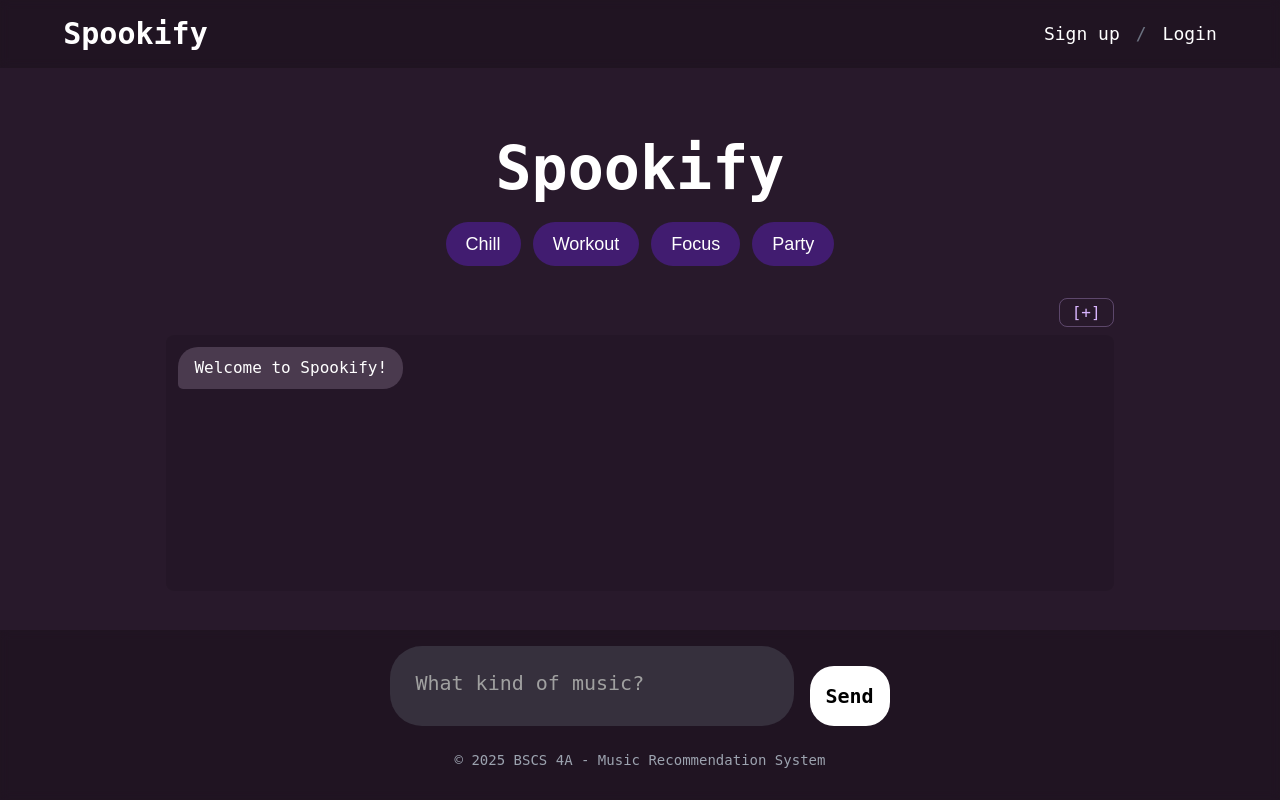
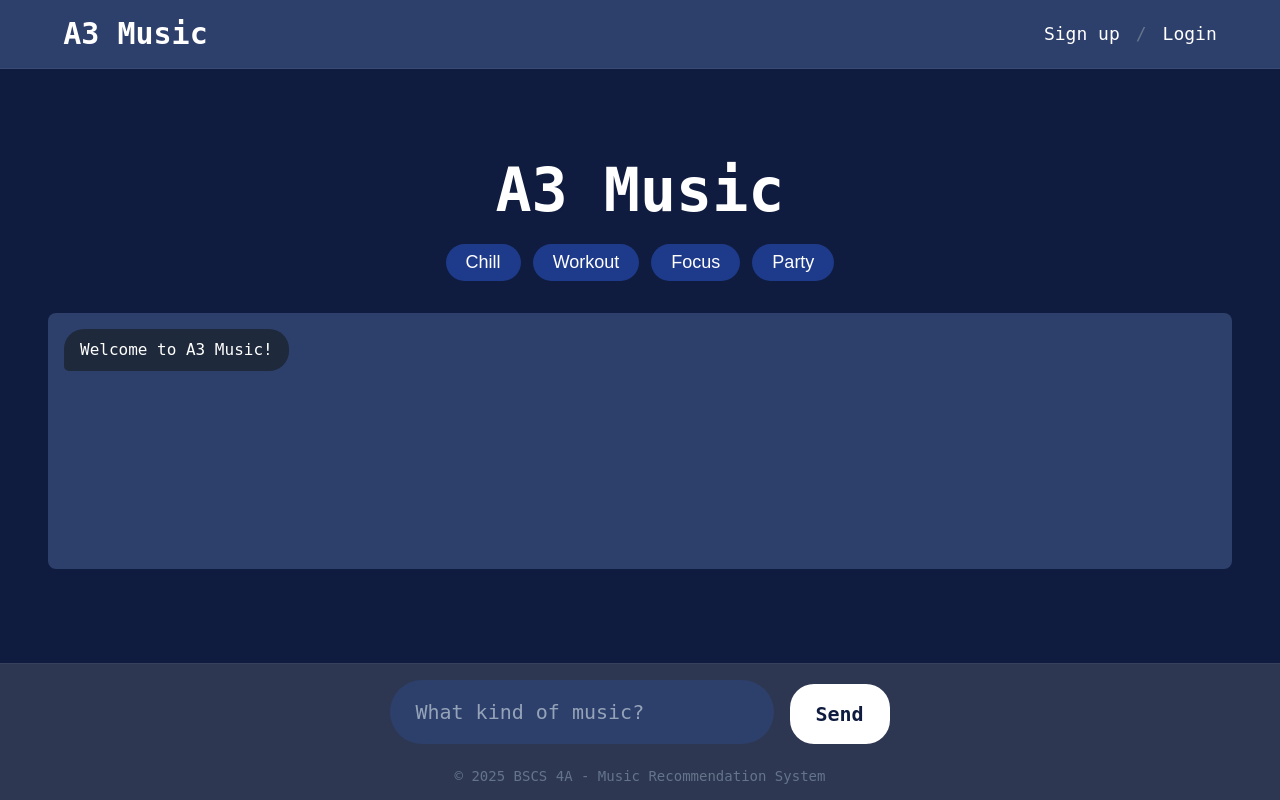
Before and after one commit to susgomA/Music-Recommendation-Web-System, a Flask app: page / in a window 1280 px wide. Run offline with Flask 3, Linux system fonts and the light colour scheme.

Commit message:
All Change (Color, and Frontend)

```diff
--- a/Project System/static/script.js
+++ b/Project System/static/script.js
@@ -5,9 +5,12 @@ document.addEventListener('DOMContentLoaded', () => {
     const chatInput = document.getElementById('chat-input');
     const presetButtonsContainer = document.getElementById('preset-buttons');
     const sendButton = chatForm.querySelector('button[type="submit"]');
-    const toggleChatBtn = document.getElementById('toggle-chat-btn');
+
+    // Flag to track if the chat session has started
+    let isChatActive = false;
 
     // --- Auto-Resize Textarea Logic ---
+    if(chatInput) {
         chatInput.addEventListener('input', function() {
             this.style.height = 'auto';
             this.style.height = (this.scrollHeight) + 'px';
@@ -20,33 +23,25 @@ document.addEventListener('DOMContentLoaded', () => {
                 chatForm.dispatchEvent(new Event('submit'));
             }
         });
-
-    // --- Expand/Shrink Logic ---
-    function setChatExpansion(expand) {
-        if (expand) {
-            chatLog.classList.add('expanded');
-            toggleChatBtn.textContent = '[-]';
-        } else {
-            chatLog.classList.remove('expanded');
-            toggleChatBtn.textContent = '[+]';
-        }
-        // Scroll to bottom after transition triggers
-        setTimeout(scrollToBottom, 350);
     }
 
-    toggleChatBtn.addEventListener('click', () => {
-        const isExpanded = chatLog.classList.contains('expanded');
-        setChatExpansion(!isExpanded);
-    });
-
-    // --- Scroll Helper ---
-    function scrollToBottom() {
-        chatLog.scrollTop = chatLog.scrollHeight;
+    // --- Start Chat Session (Layout Transition) ---
+    function startChatSession() {
+        if (!isChatActive && presetButtonsContainer && chatLog) {
+            isChatActive = true;
+            presetButtonsContainer.classList.add('hidden');
+            chatLog.classList.add('expanded');
+            setTimeout(scrollToBottom, 550);
+        }
     }
 
-    // --- Helper Functions ---
+    function scrollToBottom() {
+        if(chatLog) chatLog.scrollTop = chatLog.scrollHeight;
+    }
 
     function displayMessage(message, sender) {
+        if(!chatLog) return;
+
         const messageElement = document.createElement('div');
         messageElement.classList.add('chat-bubble');
 
@@ -59,30 +54,30 @@ document.addEventListener('DOMContentLoaded', () => {
         }
 
         chatLog.appendChild(messageElement);
-
-        // Scroll immediately
         scrollToBottom();
-        // Scroll again slightly later to handle image loading or rendering delays
         setTimeout(scrollToBottom, 50);
     }
 
     function toggleInputState(disabled) {
-        chatInput.disabled = disabled;
+        if(chatInput) chatInput.disabled = disabled;
+        if(sendButton) {
             sendButton.disabled = disabled;
             sendButton.textContent = disabled ? 'Thinking...' : 'Send';
         }
+    }
 
-
-    // --- AI Communication Function ---
-
+    // --- AI Communication ---
     async function sendMessage(message) {
         if (message.trim() === "") return;
 
-        // 1. Display user message
+        startChatSession();
+
         displayMessage(message.replace(/\n/g, '<br>'), 'user');
 
+        if(chatInput) {
             chatInput.value = '';
-        chatInput.style.height = 'auto'; // Reset height
+            chatInput.style.height = 'auto';
+        }
 
         toggleInputState(true);
 
@@ -104,27 +99,26 @@ document.addEventListener('DOMContentLoaded', () => {
 
         } catch (error) {
             console.error('Fetch error:', error);
-            const errorMessage = "🤖 **Error**: Sorry, the recommender is temporarily offline. Please check the server logs.";
+            const errorMessage = "🤖 **Error**: Sorry, the recommender is temporarily offline.";
             displayMessage(errorMessage, 'bot');
         } finally {
             toggleInputState(false);
-            // One final scroll check
             setTimeout(scrollToBottom, 100);
         }
     }
 
-
     // --- Event Listeners ---
-
+    if (chatForm) {
         chatForm.addEventListener('submit', (e) => {
             e.preventDefault();
             const messageText = chatInput.value.trim();
-
             if (messageText) {
                 sendMessage(messageText);
             }
         });
+    }
 
+    if (presetButtonsContainer) {
         presetButtonsContainer.addEventListener('click', (e) => {
             if (e.target.tagName === 'BUTTON' && e.target.classList.contains('preset-btn')) {
                 const presetText = e.target.textContent.trim();
@@ -132,5 +126,5 @@ document.addEventListener('DOMContentLoaded', () => {
                 sendMessage(message);
             }
         });
-
+    }
 });
--- a/Project System/static/style.css
+++ b/Project System/static/style.css
@@ -1,3 +1,38 @@
+/* --- DARK MODE ONLY THEME (Hardcoded) --- */
+:root {
+    /* Main Background (Deep Navy) */
+    --bg-color: #0f1c3f;
+
+    /* Text Colors */
+    --text-color: #ffffff;
+    --label-color: #cbd5e1;
+
+    /* Nav/Footer Backgrounds */
+    --nav-bg: #2d3f6b;
+    --footer-bg: #2d3752;
+
+    /* Chat Elements */
+    --chat-bg: #2d3f6b;
+    --bubble-user: #1e3a8a;
+    --bubble-bot: #1e293b;
+
+    /* Inputs */
+    --input-bg: #3e5477;
+    --input-border: #4b5d88;
+    --input-text: #ffffff;
+    --input-placeholder: #94a3b8;
+    --input-focus: #38bdf8;
+
+    /* Accents & Buttons */
+    --accent-color: #38bdf8;
+    --btn-bg: #1e3a8a;
+    --btn-text: #ffffff;
+
+    /* Send Button */
+    --send-btn-bg: #ffffff;
+    --send-btn-text: #0f1c3f;
+}
+
 html {
     height: 100%;
     box-sizing: border-box;
@@ -10,32 +45,22 @@ body {
     height: 100%;
     display: flex;
     flex-direction: column;
-    -webkit-font-smoothing: antialiased;
-    -moz-osx-font-smoothing: grayscale;
     margin: 0;
     font-family: 'VT323', monospace;
-    background-color: #28192B;
-    color: #FFFFFF;
+    background-color: var(--bg-color);
+    color: var(--text-color);
+    overflow: hidden; /* Lock scroll for main chat app */
 }
 
 /* Transitions */
-.transition-colors {
-    transition-property: color, background-color, border-color, text-decoration-color, fill, stroke;
-    transition-timing-function: cubic-bezier(0.4, 0, 0.2, 1);
-    transition-duration: 150ms;
-}
 .transition-all {
     transition-property: all;
-    transition-timing-function: cubic-bezier(0.4, 0, 0.2, 1);
-    transition-duration: 150ms;
-}
-.duration-200 {
     transition-duration: 200ms;
 }
 
 /* Navbar */
 nav {
-    background-color: rgba(0, 0, 0, 0.2);
+    background-color: var(--nav-bg);
     backdrop-filter: blur(4px);
     width: 100%;
     padding: 1rem;
@@ -43,6 +68,7 @@ nav {
     top: 0;
     left: 0;
     z-index: 50;
+    border-bottom: 1px solid rgba(255,255,255,0.05);
 }
 nav .container {
     margin-left: auto;
@@ -59,11 +85,11 @@ nav .logo-link {
     font-size: 1.875rem;
     line-height: 2.25rem;
     font-weight: 700;
-    color: #FFFFFF;
+    color: var(--text-color);
     text-decoration: none;
 }
 nav .logo-link:hover {
-    color: #D8B4FE;
+    color: var(--accent-color);
 }
 nav .auth-links {
     display: flex;
@@ -73,14 +99,14 @@ nav .auth-links {
     gap: 1rem;
 }
 nav .auth-links a {
-    color: #FFFFFF;
+    color: var(--text-color);
     text-decoration: none;
 }
 nav .auth-links a:hover {
-    color: #D8B4FE;
+    color: var(--accent-color);
 }
 nav .auth-links .divider {
-    color: #6B7280;
+    color: #64748b;
 }
 
 /* Main Content */
@@ -96,144 +122,135 @@ main {
     margin-right: auto;
     padding-left: 1rem;
     padding-right: 1rem;
-    padding-top: 6rem;
-    padding-bottom: 12rem;
+    padding-top: 6rem; /* Space for Navbar */
+    padding-bottom: 12rem; /* Space for Footer */
+    height: 100vh;
 }
 main h1 {
     font-size: 3.75rem;
     line-height: 1;
-    color: #FFFFFF;
+    color: var(--text-color);
     font-weight: 700;
     margin-bottom: 1.5rem;
+    transition: all 0.5s ease;
 }
+
+/* Preset Buttons */
 #preset-buttons {
     display: flex;
     flex-wrap: wrap;
     justify-content: center;
     gap: 0.75rem;
     margin-bottom: 2rem;
+    transition: all 0.5s ease-in-out;
+    max-height: 200px;
+    opacity: 1;
 }
 .preset-btn {
-    background-color: rgba(91, 33, 182, 0.5);
-    color: #FFFFFF;
+    background-color: var(--btn-bg);
+    color: var(--btn-text);
     padding: 0.5rem 1.25rem;
     border-radius: 9999px;
     font-size: 1.125rem;
-    line-height: 1.75rem;
     cursor: pointer;
     border: none;
-    transition: all 200ms cubic-bezier(0.4, 0, 0.2, 1);
+    transition: all 200ms;
 }
 .preset-btn:hover {
-    background-color: rgba(107, 33, 168, 0.7);
+    filter: brightness(1.2);
 }
 
-/* --- UPDATED: Chat Controls (External Button) --- */
-.chat-controls {
-    width: 80%;
-    display: flex;
-    justify-content: flex-end; /* Align button to right */
-    margin-bottom: 0.5rem;
-}
-#toggle-chat-btn {
-    background: transparent;
-    border: 1px solid rgba(216, 180, 254, 0.3);
-    color: #D8B4FE;
-    font-family: 'VT323', monospace;
-    font-size: 1rem;
-    cursor: pointer;
-    padding: 0.25rem 0.75rem;
-    border-radius: 0.5rem;
-    transition: all 0.2s;
-}
-#toggle-chat-btn:hover {
-    background: rgba(216, 180, 254, 0.1);
-    border-color: #D8B4FE;
-    color: #FFFFFF;
+#preset-buttons.hidden {
+    max-height: 0;
+    opacity: 0;
+    margin-bottom: 0;
+    pointer-events: none;
+    overflow: hidden;
 }
 
 /* Chat Log */
 #chat-log {
-    width: 80%;
-    height: 16rem; /* Default Height */
+    position: relative;
+    width: 100%;
+    height: 16rem;
     overflow-y: auto;
     display: flex;
     flex-direction: column;
     gap: 0.75rem;
-    padding: 0.75rem;
-    background-color: rgba(0, 0, 0, 0.1);
+    padding: 1rem;
+    background-color: var(--chat-bg);
     border-radius: 0.5rem;
     margin-bottom: 1rem;
-    transition: height 0.3s ease-in-out;
+    transition: height 0.5s ease-in-out;
 }
 
-/* Expanded State */
 #chat-log.expanded {
-    height: 55vh;
+    height: calc(100vh - 280px);
 }
 
 /* Footer */
 footer {
-    background-color: rgba(0, 0, 0, 0.2);
-    backdrop-filter: blur(4px);
+    background-color: var(--footer-bg);
     width: 100%;
     padding: 1rem;
     position: fixed;
     bottom: 0;
     left: 0;
     z-index: 50;
+    border-top: 1px solid rgba(255,255,255,0.05);
 }
 #chat-form {
     display: flex;
     align-items: flex-end;
     justify-content: center;
     width: 40%;
-    max-width: 90%;
+    max-width: 95%;
     margin-left: auto;
     margin-right: auto;
     gap: 1rem;
 }
 #chat-input {
     flex-grow: 1;
-    background-color: #36303d;
-    color: #FFFFFF;
+    background-color: #2d3f6b; /* Darker pill */
+    color: #ffffff;
     font-family: 'VT323', monospace;
     font-size: 1.25rem;
-    line-height: 2;
+    line-height: 1.5;
     padding: 1rem 1.5rem;
     border-radius: 2rem;
     border: 1px solid transparent;
     outline: none;
-    transition: all 150ms cubic-bezier(0.4, 0, 0.2, 1);
+    transition: all 150ms;
 
     margin: 0 0 0.5rem 0;
     text-align: justify;
 
     resize: none;
     overflow-y: hidden;
-    min-height: 80px;
-    max-height: 200px;
+    min-height: 60px;
+    max-height: 300px;
 }
 #chat-input::placeholder {
-    color: #a0a0a0;
+    color: #94a3b8;
     text-align: left;
 }
 #chat-input:focus {
-    border-color: #6a6a75;
-    background-color: #36303d;
+    border-color: var(--input-focus);
 }
 
-/* Send Button */
+/* Send Button (White pill) */
 footer button[type="submit"] {
-    background-color: #FFFFFF;
-    color: #000000;
+    background-color: var(--send-btn-bg);
+    color: var(--send-btn-text);
     font-family: 'VT323', monospace;
     font-size: 1.25rem;
     font-weight: 700;
 
-    width: 80px;
+    width: auto;
+    min-width: 100px;
     height: 60px;
-    padding: 0;
+    padding: 0 1.5rem;
+
     display: flex;
     align-items: center;
     justify-content: center;
@@ -241,23 +258,24 @@ footer button[type="submit"] {
     border-radius: 1.5rem;
     border: none;
     cursor: pointer;
-    transition: all 150ms cubic-bezier(0.4, 0, 0.2, 1);
+    transition: all 150ms;
     margin-bottom: 0.5rem;
 }
 footer button[type="submit"]:hover {
-    background-color: #f0f0f0;
+    filter: brightness(0.9);
     transform: scale(1.05);
 }
-footer button[type="submit"]:focus {
-    outline: none;
-    box-shadow: 0 0 0 2px #28192B, 0 0 0 4px #FFFFFF;
+
+/* Copyright (Centered in footer) */
+.footer-bottom {
+    width: 100%;
+    text-align: center;
+    margin-top: 1rem;
 }
-footer .copyright {
-    text-align: center;
-    color: #9CA3AF;
+.copyright {
+    color: #64748b;
     font-size: 0.875rem;
-    line-height: 1.25rem;
-    margin-top: 1rem;
+    margin: 0;
 }
 
 /* Chat Bubbles */
@@ -269,41 +287,30 @@ footer .copyright {
     line-height: 1.4;
     word-wrap: break-word;
 }
-
 .chat-bubble-user {
-    background-color: #583D72;
+    background-color: var(--bubble-user);
     align-self: flex-end;
     border-bottom-right-radius: 5px;
+    color: #ffffff;
 }
-
 .chat-bubble-bot {
-    background-color: #4A3A4E;
+    background-color: var(--bubble-bot);
     align-self: flex-start;
     border-bottom-left-radius: 5px;
 }
 .chat-bubble-bot a {
     font-weight: 700;
     text-decoration: underline;
-    color: #D8B4FE;
-}
-.chat-bubble-bot a:hover {
-    color: #F3E8FF;
+    color: var(--accent-color);
 }
 
-/* Custom scrollbar for chat */
 #chat-log::-webkit-scrollbar {
     width: 8px;
 }
 #chat-log::-webkit-scrollbar-track {
-    background: #28192B;
+    background: transparent;
 }
 #chat-log::-webkit-scrollbar-thumb {
-    background-color: #583D72;
+    background-color: var(--input-border);
     border-radius: 20px;
 }
-
-input[type=number]::-webkit-inner-spin-button,
-input[type=number]::-webkit-outer-spin-button {
-    -webkit-appearance: none;
-    margin: 0;
-}
--- a/Project System/templates/index.html
+++ b/Project System/templates/index.html
@@ -3,7 +3,7 @@
 <head>
     <meta charset="UTF-8">
     <meta name="viewport" content="width=device-width, initial-scale=1.0">
-    <title>Spookify - Music Recommendation</title>
+    <title>A3 Music - Music Recommendation</title>
     <link rel="stylesheet" href="{{ url_for('static', filename='style.css') }}">
     </head>
 <body class="antialiased">
@@ -13,7 +13,7 @@
         <div class="container">
             <!-- Left Side: Logo -->
             <a href="{{ url_for('index') }}" class="logo-link transition-colors">
-            Spookify
+            A3 Music
             </a>
 
             <!-- Right Side: Auth Links -->
@@ -27,40 +27,23 @@
 
     <!-- Main Content Area -->
     <main>
-
         <!-- Logo -->
-        <h1>Spookify</h1>
+        <h1>A3 Music</h1>
 
         <!-- Preset Buttons -->
         <div id="preset-buttons">
-            <button class="preset-btn">
-                Chill
-            </button>
-            <button class="preset-btn">
-                Workout
-            </button>
-            <button class="preset-btn">
-                Focus
-            </button>
-            <button class="preset-btn">
-                Party
-            </button>
-        </div>
-
-        <!-- MOVED: Expand/Shrink Button OUTSIDE the chat log -->
-        <div class="chat-controls">
-            <button id="toggle-chat-btn" type="button">
-                [+]
-            </button>
+            <button class="preset-btn">Chill</button>
+            <button class="preset-btn">Workout</button>
+            <button class="preset-btn">Focus</button>
+            <button class="preset-btn">Party</button>
         </div>
 
         <!-- Chat Log -->
         <div id="chat-log">
             <div class="chat-bubble chat-bubble-bot">
-                Welcome to Spookify!
+                Welcome to A3 Music!
             </div>
         </div>
-
     </main>
 
     <!-- Input Form (Fixed at bottom) -->
@@ -79,10 +62,12 @@
                 Send
             </button>
         </form>
-         <!-- Copyright Footer from image -->
-        <p class="copyright">
-            © 2025 BSCS 4A - Music Recommendation System
-        </p>
+
+        <div class="footer-bottom">
+            <p class="copyright">
+                © 2025 BSCS 4A - Music Recommendation System
+            </p>
+        </div>
     </footer>
     <script src="{{ url_for('static', filename='script.js') }}"></script>
 </body>
```
Also changed, not shown: Project System/static/auth-script.js (+19 -31 lines), Project System/static/auth-styles.css (+122 -60 lines), Project System/templates/login.html (+20 -7 lines), Project System/templates/signup.html (+21 -8 lines). Lines whose indentation alone changed are shown as unchanged.
